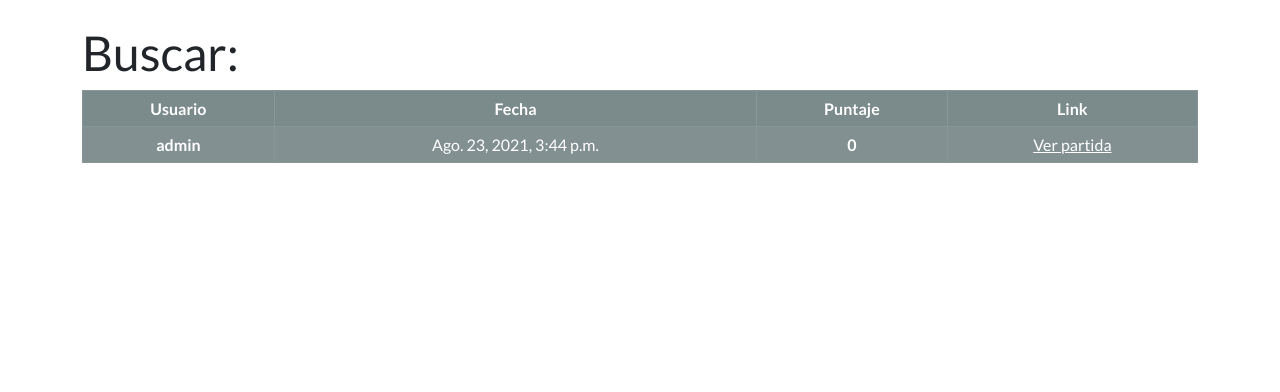
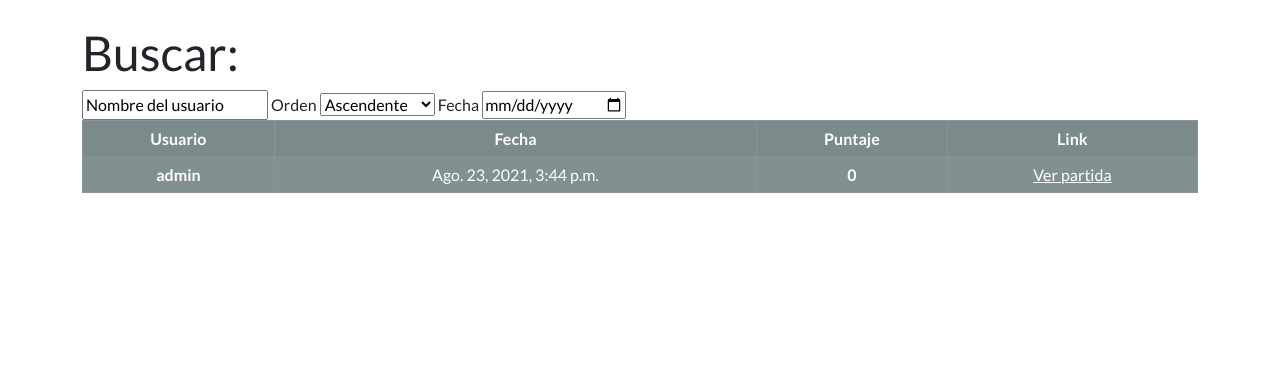
Before and after one commit to Enzostik/Proyecto_InfoCh2021, a Django app: page /partida/buscar/ in a window 1280 px wide. Shown: the part 77-469 px from the top of the page. Run offline with Django 3.2, Linux system fonts and the light colour scheme; data comes from the database, SQL or seed files in the repository; both versions use the stored data as it was after the commit; some libraries are stand-ins or nearby versions.

Commit message:
Agregado indicador de cantidad de preguntas, cambios al buscador de partidas

```diff
--- /dev/null
+++ b/Proyecto_InfoCh2021/static/js/buscadorPartidas.js
@@ -0,0 +1,7 @@
+function updateUrl() {
+    const usuario = document.getElementById('user').value;
+    const orden = document.getElementById('order').value;
+    const fecha = document.getElementById('date').value;
+
+    window.location.href = window.location.href + `?search=${usuario}&ord=${orden}&met=${fecha}`;
+}
--- a/templates/juego/buscador_partidas.html
+++ b/templates/juego/buscador_partidas.html
@@ -1,4 +1,5 @@
 {% extends 'base.html' %}
+{% load static %}
 {% block titulo %}- Buscar{% endblock %}
 {% block content %}
 
@@ -6,11 +7,23 @@
     <div class="col g-3 py-4">
         <div class="row">
             <h1>Buscar:</h2>
+                <div class="container">
+                    <input onchange="updateUrl()" id="user" type="text" value="Nombre del usuario"
+                        onfocus="if(this.value=='Nombre del usuario')this.value=''"
+                        onblur="if(this.value=='')this.value='Nombre del usuario'" />
+                    <label for="order">Orden</label>
+                    <select onchange="updateUrl()" name="order" id="order">
+                        <option value="0">Ascendente</option>
+                        <option value="1">Descendente</option>
+                    </select>
+                    <label for="date">Fecha</label>
+                    <input onchange="updateUrl()" type="date" id="date" name="date">
+                </div>
         </div>
         <div class="row">
             <div>{% include 'partials/_tableresults.html' %}</div>
         </div>
     </div>
 </div>
-
+<script src={% static 'js/buscadorPartidas.js' %}></script>
 {% endblock %}
--- a/templates/juego/nueva_partida.html
+++ b/templates/juego/nueva_partida.html
@@ -14,11 +14,12 @@
             {% csrf_token %}
             <div class="row">
                 <label for="RangeNivel" class="form-label"><h4><b>Cantidad de preguntas</b></h4></label>
+                <h3 id="preguntas">10</h3>
                 <div class="col-1 text-right p-0">
                     <p>5</p>
                 </div>
                 <div class="col">
-                    <input type="range" class="form-range p-0" min="0" max="10" name="DificultadCuestionario" id="RangeNivel">
+                    <input onchange="changeValue()" type="range" class="form-range p-0" min="0" max="10" name="DificultadCuestionario" id="RangeNivel">
                 </div>
                 <div class="col-1 text-left p-0">
                     <p>15</p>
@@ -37,4 +38,6 @@
 
 </div>
 
+<script src={% static 'js/nuevaPartida.js' %} ></script>
+
 {% endblock %}
```
Also changed, not shown: Proyecto_InfoCh2021/static/js/nuevaPartida.js (added, +7 -0 lines), db.sqlite3.
